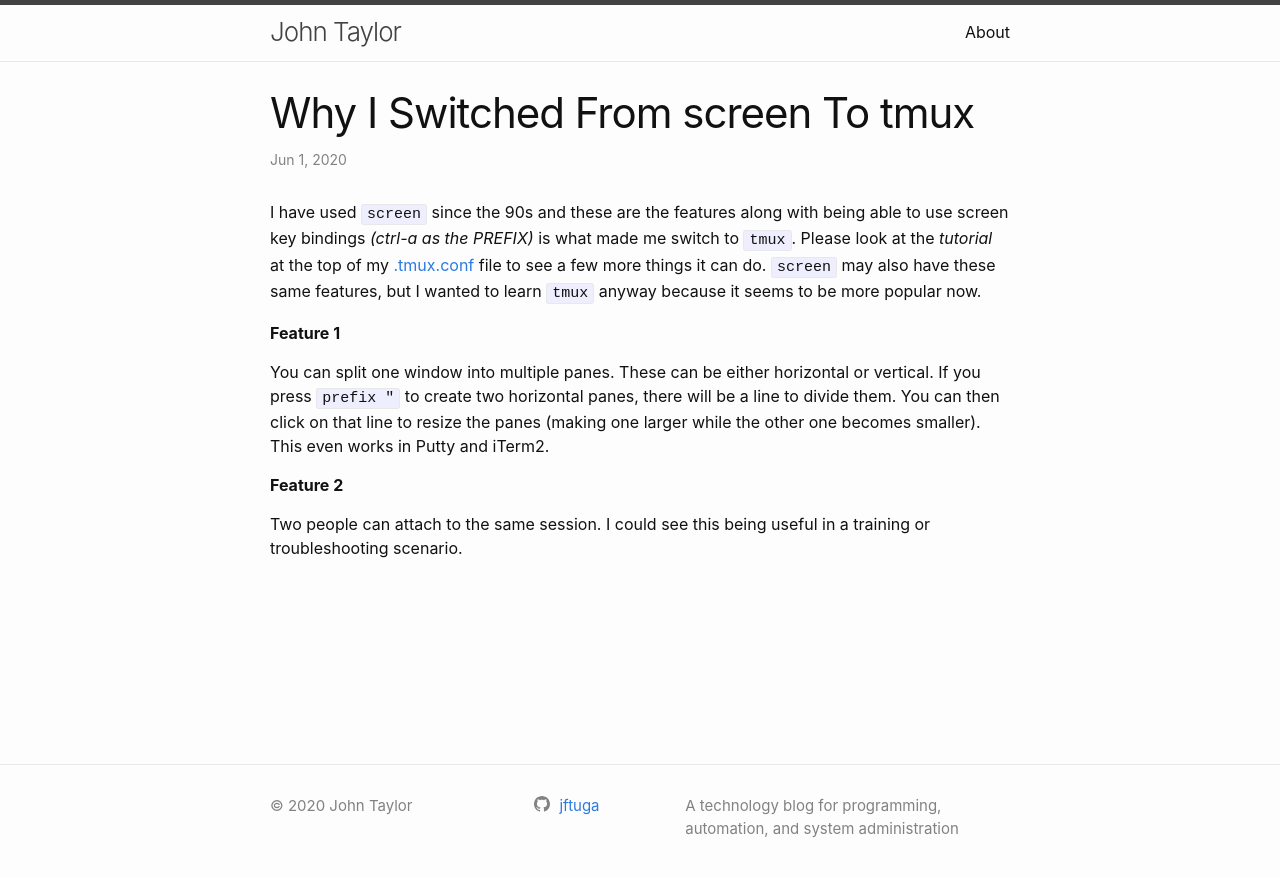
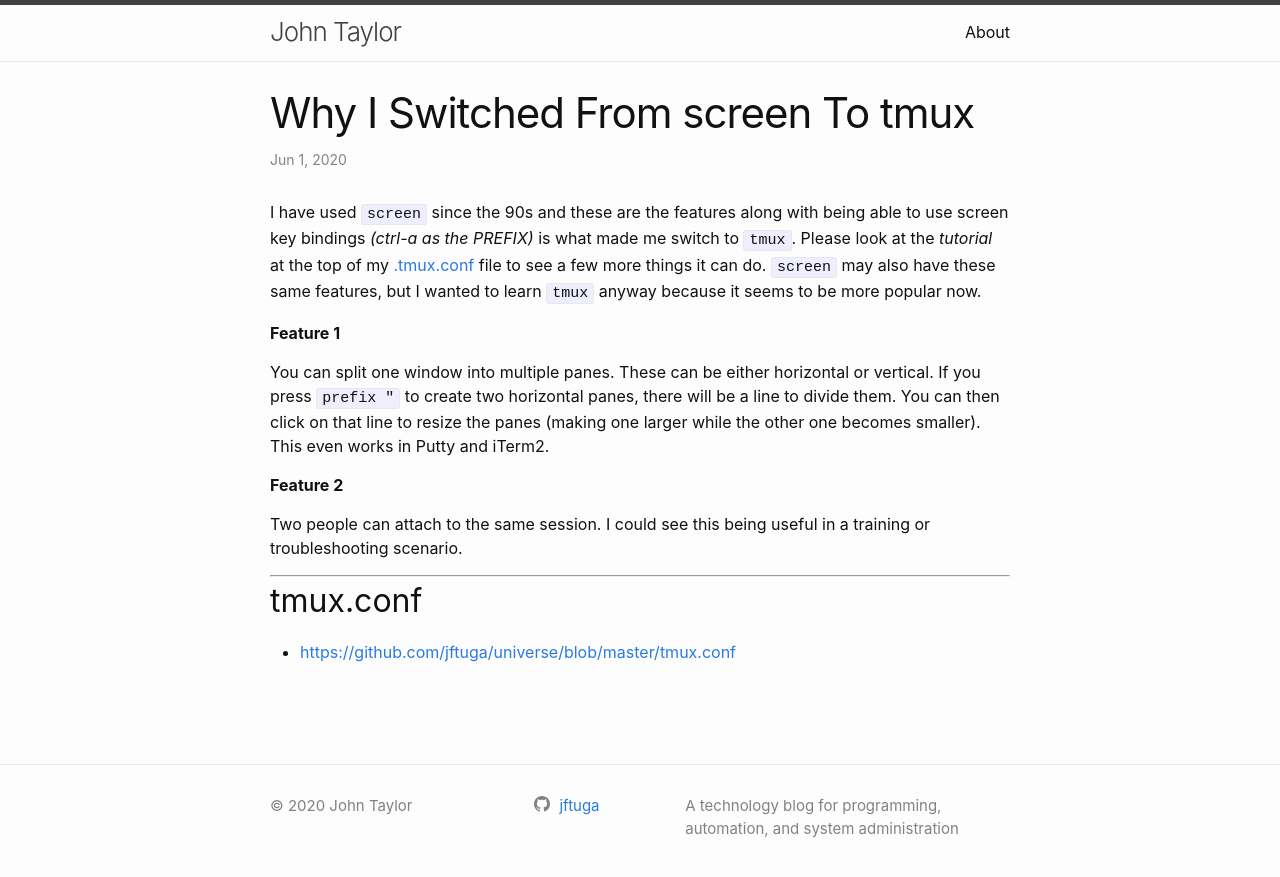
Before and after one commit to jftuga/blog, a Jekyll site: the page built from _posts/2020-06-01--Why-I-Switched-From-Screen-To-Tmux.md, in a window 1280 px wide. Shown: the top 877 px of the page. Built offline with Jekyll 4.4.1, drawn with Linux system fonts in a browser that asks for light colours.

Commit message:
added more visible .tmux.conf URL

```diff
--- a/_posts/2020-06-01--Why-I-Switched-From-Screen-To-Tmux.md
+++ b/_posts/2020-06-01--Why-I-Switched-From-Screen-To-Tmux.md
@@ -14,3 +14,8 @@ You can split one window into multiple panes. These can be either horizontal or
 **Feature 2**
 
 Two people can attach to the same session.  I could see this being useful in a training or troubleshooting scenario.
+
+___
+
+## tmux.conf
+* [https://github.com/jftuga/universe/blob/master/tmux.conf](https://github.com/jftuga/universe/blob/master/tmux.conf)
```
